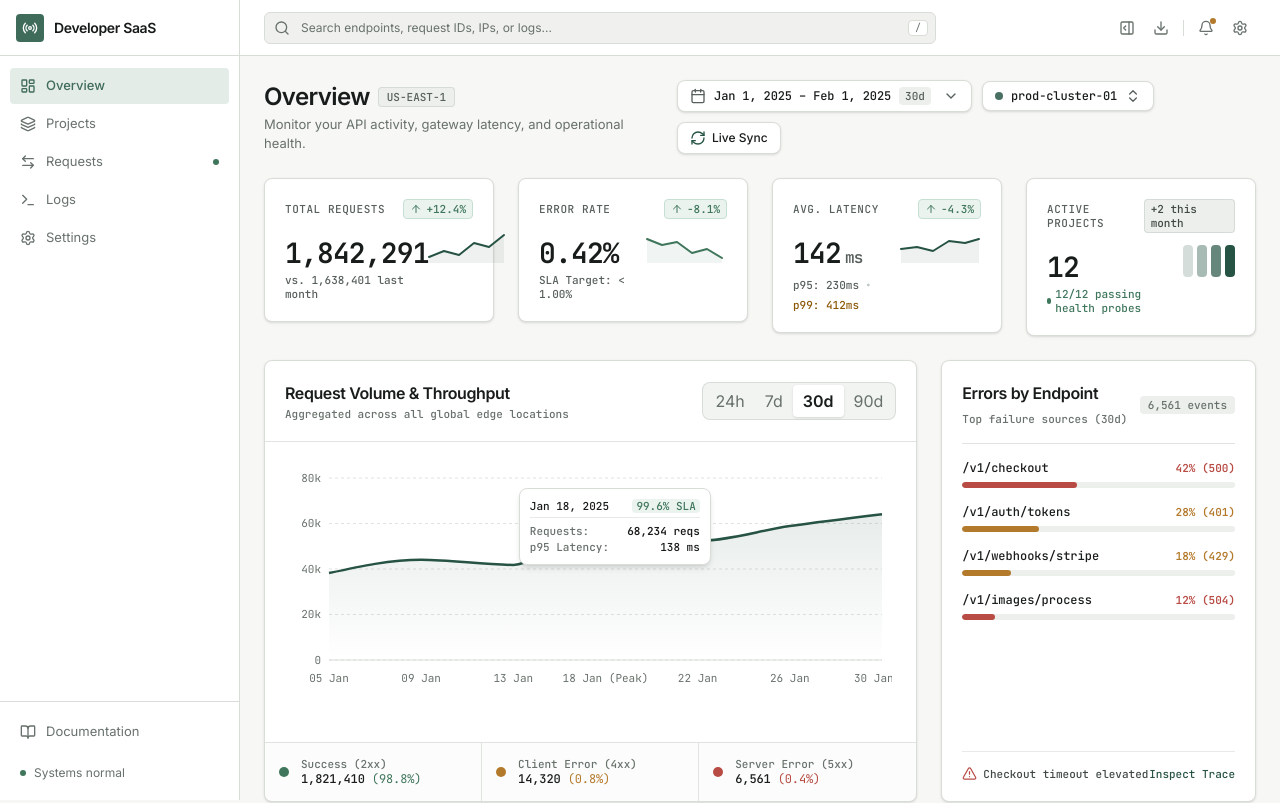
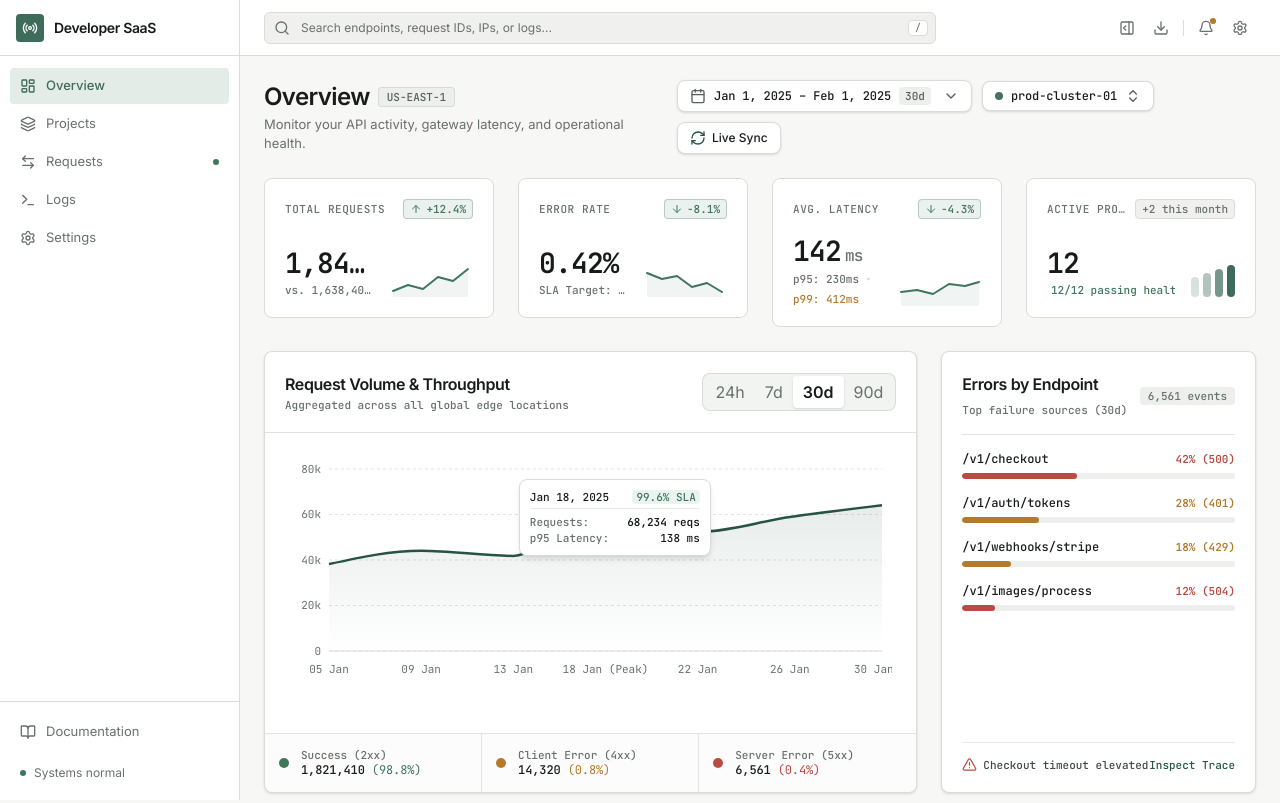
Before and after one commit to yafigian3-hue/developer-saas-dashboard, a React (Vite) app: page / in a window 1280 px wide. Shown: the top 803 px of the page. Built offline with nearby package versions, Linux system fonts and the light colour scheme.

Commit message:
refactor: refine dashboard metric cards

```diff
--- a/src/components/dashboard/MetricCard.tsx
+++ b/src/components/dashboard/MetricCard.tsx
@@ -1,136 +1,161 @@
 import React from "react";
-import { ArrowUp, ArrowDown } from "lucide-react";
+import { ArrowDown, ArrowUp } from "lucide-react";
 import { cn } from "../../lib/utils";
+
+export type MetricSentiment = "positive" | "negative" | "neutral";
+export type MetricTrend = "up" | "down" | "flat";
 
 export interface MetricCardProps {
   title: string;
   value: React.ReactNode;
   badgeText: string;
-  badgeType?: "positive" | "negative" | "neutral";
+  badgeType?: MetricSentiment;
+  trend?: MetricTrend;
   subtitle: React.ReactNode;
   chartType?: "sparkline-up" | "sparkline-down" | "sparkline-latency" | "bars";
   className?: string;
 }
+
+const badgeStyles: Record<MetricSentiment, string> = {
+  positive: "border-success/30 bg-success/10 text-success",
+  negative: "border-danger/30 bg-danger/10 text-danger",
+  neutral: "border-border-default bg-surface-muted text-text-secondary",
+};
+
+const sentimentChartColor: Record<MetricSentiment, string> = {
+  positive: "text-success",
+  negative: "text-danger",
+  neutral: "text-accent",
+};
+
+const barShades: Record<MetricSentiment, [string, string, string, string]> = {
+  positive: ["bg-success/20", "bg-success/40", "bg-success/70", "bg-success"],
+  negative: ["bg-danger/20", "bg-danger/40", "bg-danger/70", "bg-danger"],
+  neutral: ["bg-accent/20", "bg-accent/40", "bg-accent/70", "bg-accent"],
+};
+
+const defaultTrend: Record<MetricSentiment, MetricTrend> = {
+  positive: "up",
+  negative: "down",
+  neutral: "flat",
+};
+
+const sparklinePaths = {
+  "sparkline-up": {
+    line: "M0 26 L15 20 L30 24 L45 12 L60 16 L75 4",
+    area: "M0 26 L15 20 L30 24 L45 12 L60 16 L75 4 L75 32 L0 32 Z",
+  },
+  "sparkline-down": {
+    line: "M0 8 L15 14 L30 11 L45 22 L60 18 L75 27",
+    area: "M0 8 L15 14 L30 11 L45 22 L60 18 L75 27 L75 32 L0 32 Z",
+  },
+  "sparkline-latency": {
+    line: "M0 18 L16 16 L32 20 L48 10 L64 12 L78 8",
+    area: "M0 18 L16 16 L32 20 L48 10 L64 12 L78 8 L78 32 L0 32 Z",
+  },
+} as const;
 
 export const MetricCard: React.FC<MetricCardProps> = ({
   title,
   value,
   badgeText,
   badgeType = "positive",
+  trend,
   subtitle,
   chartType = "sparkline-up",
   className,
 }) => {
-  const badgeStyles = {
-    positive: "bg-[#EBF3EF] text-[#3F765C] border-[#C6DFD3]",
-    negative: "bg-[#FDF4F4] text-[#B84C45] border-[#F0C4C1]",
-    neutral: "bg-[#ECEFEB] text-[#414945] border-[#C0C8C3]/50",
-  };
+  const resolvedTrend = trend ?? defaultTrend[badgeType];
+  const chartColor = sentimentChartColor[badgeType];
+  const sparklineShape =
+    chartType === "bars" ? null : sparklinePaths[chartType];
 
   return (
-    <div
+    <article
       className={cn(
-        "bg-white p-5 rounded-lg border border-[#D9DDD7] shadow-sm flex flex-col justify-between min-h-[140px]",
-        className
+        // Height is only forced once the chart appears (sm+); below that
+        // the card hugs its content instead of leaving dead whitespace
+        "flex min-h-[104px] flex-col justify-between rounded-lg border border-border-default bg-surface p-3.5 sm:min-h-[140px] sm:p-4 lg:p-5",
+        className,
       )}
     >
-      <div className="flex items-center justify-between">
-        <span className="font-label-sm uppercase tracking-wider text-[#58605B]">
+      <div className="flex items-center justify-between gap-2">
+        <span className="font-label-sm min-w-0 truncate uppercase tracking-wider text-text-secondary">
           {title}
         </span>
+
         <span
           className={cn(
-            "flex items-center gap-1 font-label-sm px-1.5 py-0.5 rounded border",
-            badgeStyles[badgeType]
+            "inline-flex shrink-0 items-center gap-1 rounded border px-1.5 py-0.5 font-label-sm",
+            badgeStyles[badgeType],
           )}
         >
-          {badgeType === "positive" && <ArrowUp className="w-3 h-3" />}
-          {badgeType === "negative" && <ArrowDown className="w-3 h-3" />}
-          {badgeText}
+          {resolvedTrend === "up" && (
+            <ArrowUp className="h-3 w-3" aria-hidden="true" />
+          )}
+          {resolvedTrend === "down" && (
+            <ArrowDown className="h-3 w-3" aria-hidden="true" />
+          )}
+          <span>{badgeText}</span>
         </span>
       </div>
 
-      <div className="mt-3 flex items-baseline justify-between">
-        <div>
-          <div className="font-metric-display text-[#181C1A] tracking-tight">
+      <div className="mt-3 flex min-w-0 items-end justify-between gap-3 sm:mt-4 sm:gap-4">
+        <div className="min-w-0">
+          <div className="font-metric-display truncate text-text-primary">
             {value}
           </div>
-          <div className="font-label-sm text-[#58605B] mt-1">{subtitle}</div>
+
+          <div className="mt-1 truncate font-label-sm text-text-secondary">
+            {subtitle}
+          </div>
         </div>
 
-        {/* Right visualization */}
-        {chartType === "sparkline-up" && (
+        {chartType === "bars" ? (
+          <div
+            className="hidden shrink-0 items-end gap-1 sm:flex"
+            aria-hidden="true"
+          >
+            <span
+              className={cn("h-5 w-2 rounded-sm", barShades[badgeType][0])}
+            />
+            <span
+              className={cn("h-6 w-2 rounded-sm", barShades[badgeType][1])}
+            />
+            <span
+              className={cn("h-7 w-2 rounded-sm", barShades[badgeType][2])}
+            />
+            <span
+              className={cn("h-8 w-2 rounded-sm", barShades[badgeType][3])}
+            />
+          </div>
+        ) : (
+          sparklineShape && (
             <svg
-            className="w-20 h-8 text-[#265344] overflow-visible shrink-0"
+              aria-hidden="true"
+              className={cn(
+                "hidden h-8 w-20 shrink-0 overflow-visible sm:block",
+                chartColor,
+              )}
               fill="none"
               viewBox="0 0 80 32"
             >
               <path
-              d="M0 26 L15 20 L30 24 L45 12 L60 16 L75 4"
+                d={sparklineShape.line}
                 stroke="currentColor"
                 strokeLinecap="round"
                 strokeLinejoin="round"
                 strokeWidth="2"
               />
               <path
-              d="M0 26 L15 20 L30 24 L45 12 L60 16 L75 4 L75 32 L0 32 Z"
+                d={sparklineShape.area}
                 fill="currentColor"
                 fillOpacity="0.08"
               />
             </svg>
-        )}
-
-        {chartType === "sparkline-down" && (
-          <svg
-            className="w-20 h-8 text-[#3F765C] overflow-visible shrink-0"
-            fill="none"
-            viewBox="0 0 80 32"
-          >
-            <path
-              d="M0 8 L15 14 L30 11 L45 22 L60 18 L75 27"
-              stroke="currentColor"
-              strokeLinecap="round"
-              strokeLinejoin="round"
-              strokeWidth="2"
-            />
-            <path
-              d="M0 8 L15 14 L30 11 L45 22 L60 18 L75 27 L75 32 L0 32 Z"
-              fill="currentColor"
-              fillOpacity="0.08"
-            />
-          </svg>
-        )}
-
-        {chartType === "sparkline-latency" && (
-          <svg
-            className="w-20 h-8 text-[#265344] overflow-visible shrink-0"
-            fill="none"
-            viewBox="0 0 80 32"
-          >
-            <path
-              d="M0 18 L16 16 L32 20 L48 10 L64 12 L78 8"
-              stroke="currentColor"
-              strokeLinecap="round"
-              strokeLinejoin="round"
-              strokeWidth="2"
-            />
-            <path
-              d="M0 18 L16 16 L32 20 L48 10 L64 12 L78 8 L78 32 L0 32 Z"
-              fill="currentColor"
-              fillOpacity="0.08"
-            />
-          </svg>
-        )}
-
-        {chartType === "bars" && (
-          <div className="flex items-center gap-1">
-            <span className="inline-block w-2.5 h-8 bg-[#265344]/20 rounded-sm" />
-            <span className="inline-block w-2.5 h-8 bg-[#265344]/40 rounded-sm" />
-            <span className="inline-block w-2.5 h-8 bg-[#265344]/70 rounded-sm" />
-            <span className="inline-block w-2.5 h-8 bg-[#265344] rounded-sm" />
-          </div>
+          )
         )}
       </div>
-    </div>
+    </article>
   );
 };
--- a/src/pages/Overview.tsx
+++ b/src/pages/Overview.tsx
@@ -35,11 +35,12 @@ export const OverviewPage: React.FC<OverviewPageProps> = ({
     setIsLiveSyncing((prev) => !prev);
   };
 
-  const handleInspectTraceFromErrors = () => {
-    // Select the checkout 500 error request
-    const checkoutReq =
-      requests.find((r) => r.endpoint.includes("checkout")) || requests[0];
-    onSelectRequest(checkoutReq);
+  const handleInspectTraceFromErrors = (endpointPath?: string) => {
+    const matchedRequest = endpointPath
+      ? requests.find((r) => r.endpoint === endpointPath)
+      : undefined;
+
+    onSelectRequest(matchedRequest ?? requests[0]);
   };
 
   return (
@@ -53,8 +54,8 @@ export const OverviewPage: React.FC<OverviewPageProps> = ({
         onToggleLiveSync={handleToggleLiveSync}
       />
 
-      <div className="grid grid-cols-12 gap-6">
-        <div className="col-span-12 sm:col-span-6 lg:col-span-3 min-w-0">
+      <div className="grid grid-cols-2 gap-3 sm:gap-4 lg:grid-cols-4 lg:gap-6">
+        <div className="min-w-0">
           <MetricCard
             title="Total Requests"
             badgeText="+12.4%"
@@ -65,53 +66,53 @@ export const OverviewPage: React.FC<OverviewPageProps> = ({
           />
         </div>
 
-        {/* KPI 2: Error Rate */}
-        <div className="col-span-12 sm:col-span-6 lg:col-span-3 min-w-0">
+
+        <div className="min-w-0">
           <MetricCard
             title="Error Rate"
             badgeText="-8.1%"
             badgeType="positive"
+            trend="down"
             value="0.42%"
             subtitle="SLA Target: < 1.00%"
             chartType="sparkline-down"
           />
         </div>
 
-        {/* KPI 3: Avg Latency */}
-        <div className="col-span-12 sm:col-span-6 lg:col-span-3 min-w-0">
+        <div className="min-w-0">
           <MetricCard
             title="Avg. Latency"
             badgeText="-4.3%"
             badgeType="positive"
+            trend="down"
             value={
               <>
                 142
-                <span className="text-[16px] text-[#58605B] ml-1 font-semibold">
+                <span className="ml-1 text-base font-medium text-text-secondary">
                   ms
                 </span>
               </>
             }
             subtitle={
-              <span className="flex items-center gap-1.5 flex-wrap">
+              <span className="flex flex-wrap items-center gap-1.5">
                 <span>p95: 230ms</span>
-                <span className="text-[#C0C8C3]">•</span>
-                <span className="text-[#8B5706] font-medium">p99: 412ms</span>
+                <span className="text-border-default">•</span>
+                <span className="font-medium text-warning">p99: 412ms</span>
               </span>
             }
             chartType="sparkline-latency"
           />
         </div>
 
-        {/* KPI 4: Active Projects */}
-        <div className="col-span-12 sm:col-span-6 lg:col-span-3 min-w-0">
+        <div className="min-w-0">
           <MetricCard
             title="Active Projects"
             badgeText="+2 this month"
             badgeType="neutral"
             value="12"
             subtitle={
-              <span className="text-[#3F765C] flex items-center gap-1">
-                <span className="w-1.5 h-1.5 rounded-full bg-[#3F765C]" />
+              <span className="flex items-center gap-1 text-success">
+                <span className="h-1.5 w-1.5 rounded-full bg-success" />
                 12/12 passing health probes
               </span>
             }
@@ -120,23 +121,21 @@ export const OverviewPage: React.FC<OverviewPageProps> = ({
         </div>
       </div>
 
-      {/* 3. Primary Analytics Row: 12-Column Grid (8 cols Chart + 4 cols Errors) */}
-      <div className="grid grid-cols-12 gap-6 items-stretch">
-        <div className="col-span-12 lg:col-span-8 min-w-0">
+      <div className="grid grid-cols-12 items-stretch gap-6">
+        <div className="col-span-12 min-w-0 lg:col-span-8">
           <RequestVolumeChart
             selectedRange={dateRange}
             onRangeChange={setDateRange}
           />
         </div>
 
-        <div className="col-span-12 lg:col-span-4 min-w-0">
+        <div className="col-span-12 min-w-0 lg:col-span-4">
           <ErrorsByEndpoint onInspectTrace={handleInspectTraceFromErrors} />
         </div>
       </div>
 
-      {/* 4. Secondary Analytics Row: 12-Column Grid (8 cols Table + 4 cols Latency & Health) */}
-      <div className="grid grid-cols-12 gap-6 items-stretch">
-        <div className="col-span-12 lg:col-span-8 min-w-0">
+      <div className="grid grid-cols-12 items-stretch gap-6">
+        <div className="col-span-12 min-w-0 lg:col-span-8">
           <RecentRequestsTable
             requests={requests}
             selectedRequestId={selectedRequest?.id}
@@ -144,13 +143,12 @@ export const OverviewPage: React.FC<OverviewPageProps> = ({
           />
         </div>
 
-        <div className="col-span-12 lg:col-span-4 min-w-0 flex flex-col justify-between gap-6">
+        <div className="col-span-12 flex min-w-0 flex-col justify-between gap-6 lg:col-span-4">
           <LatencyDistribution />
           <GatewayHealth />
         </div>
       </div>
 
-      {/* 5. Request Details Slide-Over Overlay Drawer */}
       <RequestDetailDrawer
         isOpen={isDrawerOpen}
         onClose={onCloseDrawer}
```
Lines whose indentation alone changed are shown as unchanged.
